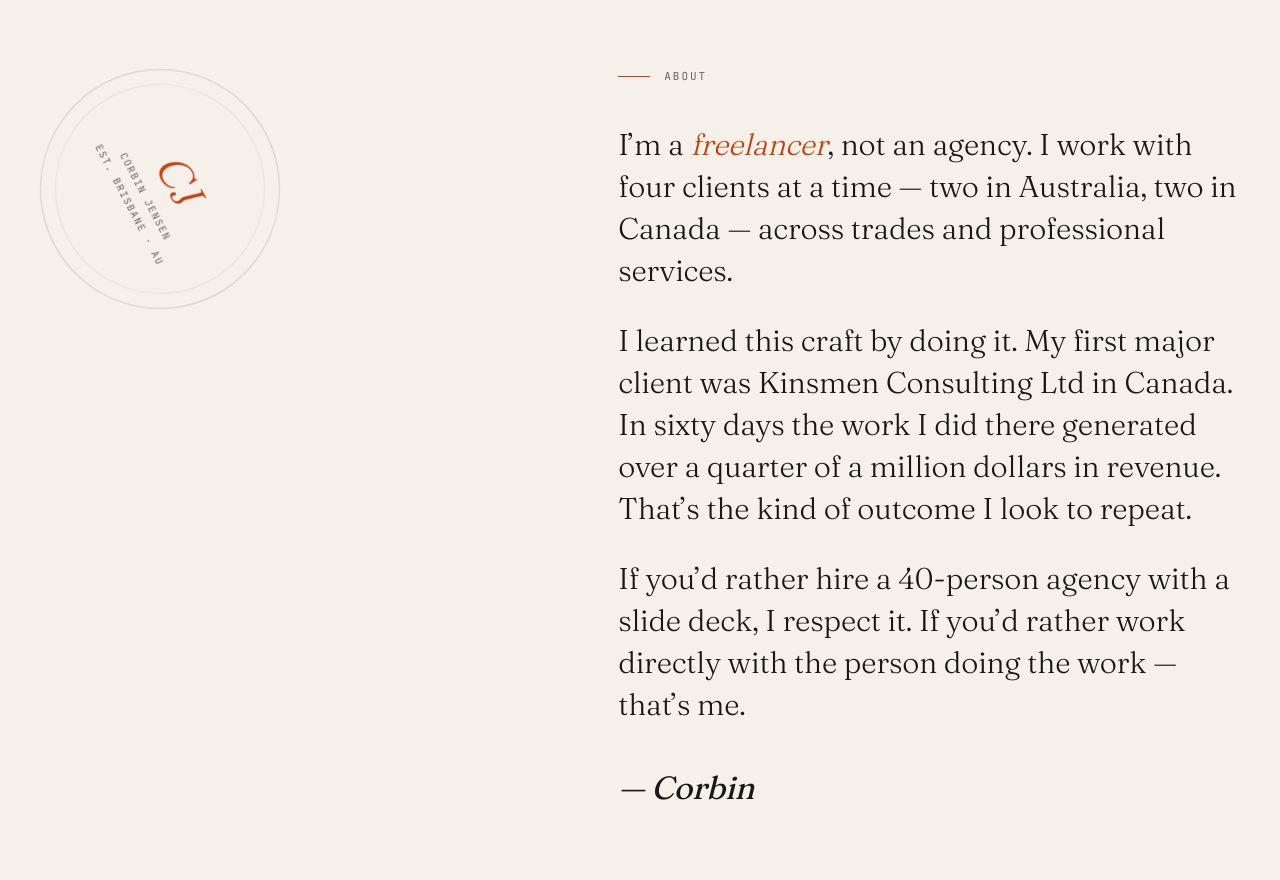
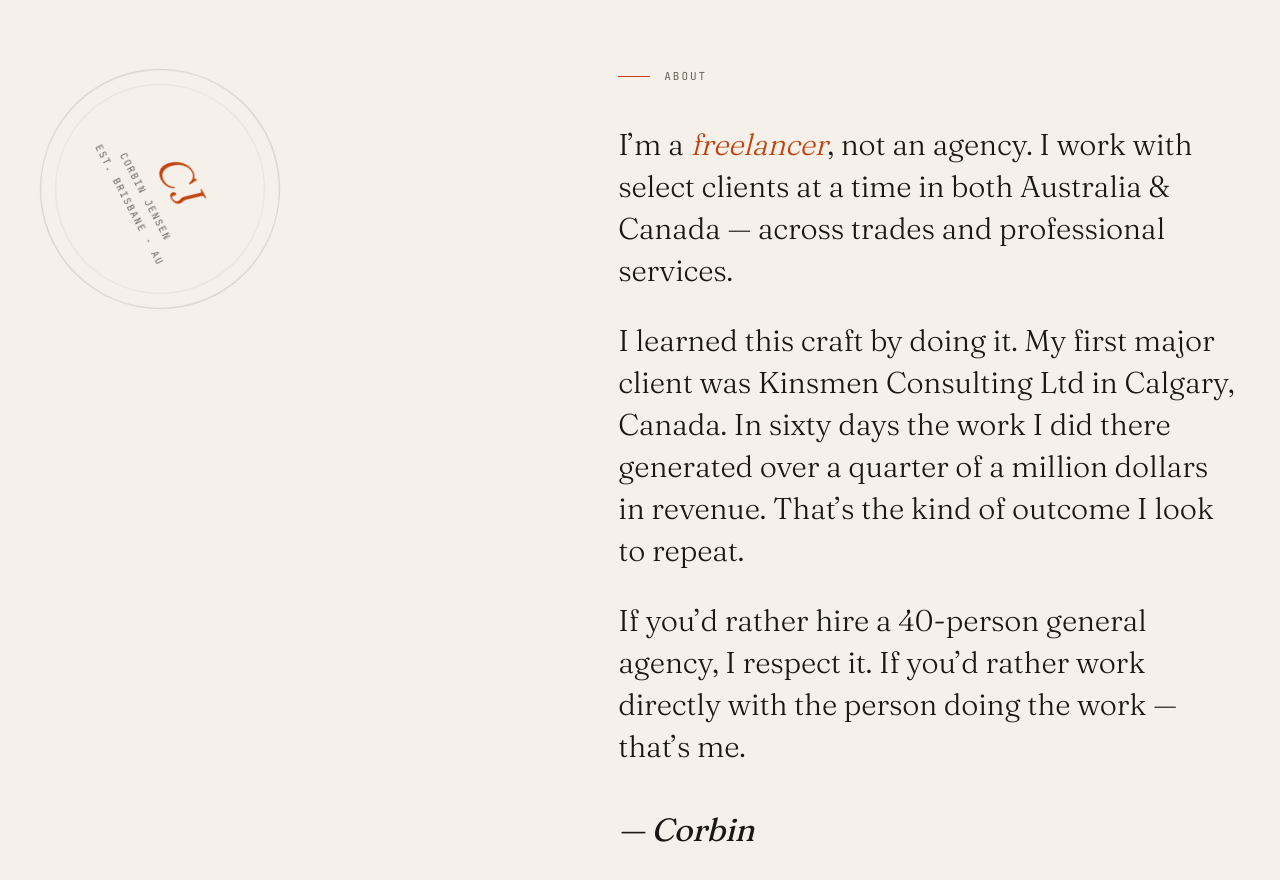
Before and after one commit to ScaleCRMCO/scaleseo, a Next.js app: page / in a window 1280 px wide. Shown: the part 5540-6420 px from the top of the page. Built offline with nearby package versions, Linux system fonts and the light colour scheme.

Commit message:
Update About.tsx

```diff
--- a/src/app/sections/home/About.tsx
+++ b/src/app/sections/home/About.tsx
@@ -20,18 +20,18 @@ export default function About() {
             About
           </div>
           <p>
-            I&rsquo;m a <em>freelancer</em>, not an agency. I work with four
-            clients at a time — two in Australia, two in Canada — across trades
+            I&rsquo;m a <em>freelancer</em>, not an agency. I work with select
+            clients at a time in both Australia & Canada — across trades
             and professional services.
           </p>
           <p>
             I learned this craft by doing it. My first major client was Kinsmen Consulting Ltd
-            in Canada. In sixty days the work I did there
+            in Calgary, Canada. In sixty days the work I did there
             generated over a quarter of a million dollars in revenue.
             That&rsquo;s the kind of outcome I look to repeat.
           </p>
           <p>
-            If you&rsquo;d rather hire a 40-person agency with a slide deck, I
+            If you&rsquo;d rather hire a 40-person general agency, I
             respect it. If you&rsquo;d rather work directly with the person
             doing the work — that&rsquo;s me.
           </p>
```
